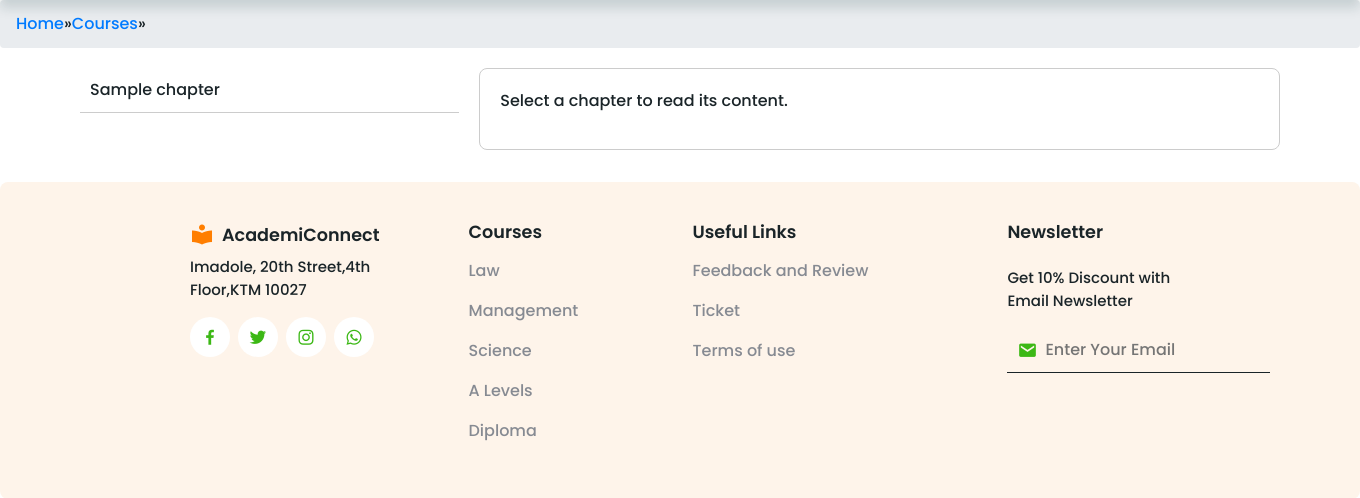
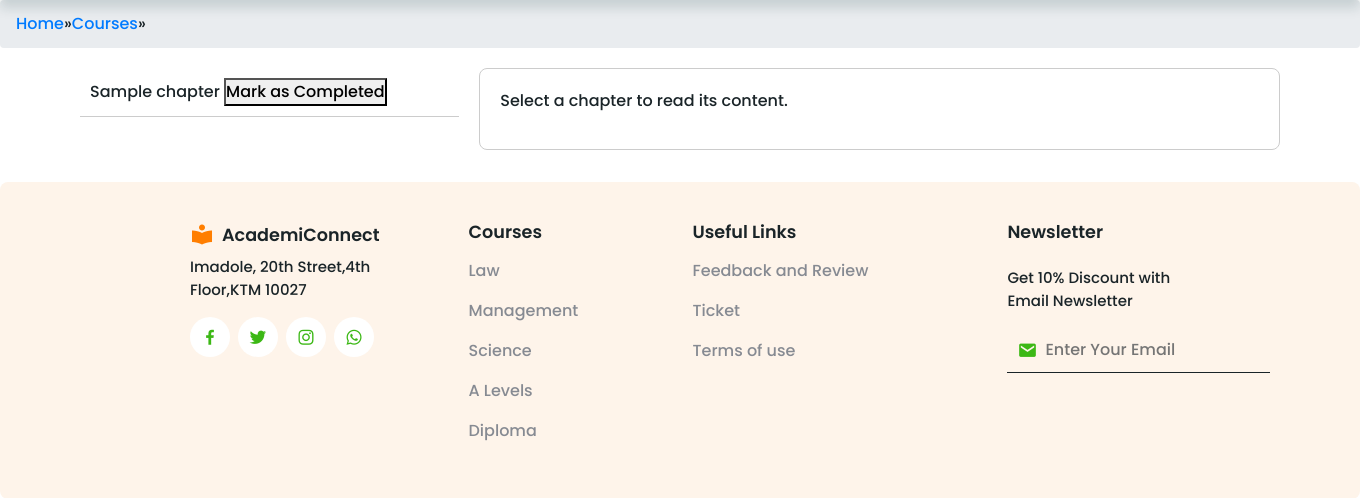
Before and after one commit to Pawan70056/3rdsemesterproject, a Django app: page /read/1/ in a window 1360 px wide. Shown: the part 120-618 px from the top of the page. Run offline with Django 5.2, Linux system fonts and the light colour scheme; tables that the repository leaves empty hold one stand-in row (values such as "Sample post"); some libraries are stand-ins or nearby versions.

Commit message:
mark as read completed

```diff
--- a/course/models.py
+++ b/course/models.py
@@ -2,7 +2,7 @@ from ckeditor.fields import RichTextField
 from django.contrib.auth.models import User
 from django.db import models
 from django.utils.translation import gettext_lazy as _
-
+from django.db.models import UniqueConstraint
 from authentication.models import Profile
 
 
@@ -168,3 +168,14 @@ class ContactMessage(models.Model):
 
     def __str__(self):
         return f"{self.name} - {self.email}"
+
+class UserChapterProgress(models.Model):
+    user = models.ForeignKey(User, on_delete=models.CASCADE)
+    chapter = models.ForeignKey(Chapter, on_delete=models.CASCADE)
+    completed = models.BooleanField(default=False)
+
+    class Meta:
+        # Ensure each user can only have one progress entry per chapter
+        constraints = [
+            UniqueConstraint(fields=['user', 'chapter'], name='unique_user_chapter_progress')
+        ]
--- a/course/templates/readCourse.html
+++ b/course/templates/readCourse.html
@@ -12,11 +12,22 @@
 <div class="chapters-container">
 
     <div class="chapters-list">
+        {% for chapter in chapters %}
+            <div class="chapter-item" onclick="showChapterContent('{{ chapter.id }}')" id="chapter{{ chapter.id }}">{{ chapter.title }}
 
-        {% for chapter in chapters %}
-            <div class="chapter-item" onclick="showChapterContent('{{ chapter.id }}')" id="chapter{{ chapter.id }}">{{ chapter.title }}</div>
+            {% if not user_progress.completed %}
+              <form action="{% url 'mark_chapter_completed' chapter.id %}" method="post" style="display: inline;">
+                {% csrf_token %}
+                <button type="submit">Mark as Completed</button>
+              </form>
+            {% else %}
+              <span style="color: green;"> - Completed</span>
+            {% endif %}
+
+            </div>
         {% endfor %}
     </div>
+
     <div class="chapter-content" id="chapterContent">
         <p>Select a chapter to read its content.</p>
     </div>
@@ -25,7 +36,6 @@
 
 {% block script %}
 <script>
-    // Modify the function to handle multiple contents
 function showChapterContent(chapterId) {
     const chapterContent = document.getElementById("chapterContent");
     chapterContent.innerHTML = "";
@@ -47,7 +57,7 @@ function showChapterContent(chapterId) {
                         return `<p>${content.text_content}</p>`;
                     } else if (content.content_type === 'pdf') {
                         return `<object data="${content.pdf_file}" type="application/pdf" width="100%" height="500px">
-                            <p>PDF viewer is not supported in your browser. <a  href="${content.pdf_file}" target="_blank">Click here to view PDF.</a></p>
+                            <p>PDF viewer is not supported in your browser. <a href="${content.pdf_file}" target="_blank">Click here to view PDF.</a></p>
                         </object>`;
                     }
                 }).join('');
@@ -62,6 +72,5 @@ function showChapterContent(chapterId) {
             chapterContent.innerHTML = "<p>Error loading chapter content.</p>";
         });
 }
-
 </script>
 {% endblock script %}
--- a/course/urls.py
+++ b/course/urls.py
@@ -12,6 +12,7 @@ urlpatterns = [
     path('enroll/<int:course_id>/', views.enroll_course, name='enroll_course'),
     path('read/<int:course_id>/', views.read, name= "read"),
     path('get_chapter_content/<int:chapter_id>/', views.get_chapter_content, name='get_chapter_content'),
+    path('mark_completed/<int:chapter_id>/', views.mark_chapter_completed, name='mark_chapter_completed'),
     path('my-courses/', views.my_courses, name='my_courses'),
     path('feedback/', views.feedback_submission, name='feedback_submission'),
     path('ticket/', views.ticket, name='ticket'),
--- a/course/views.py
+++ b/course/views.py
@@ -2,18 +2,17 @@ import json
 
 from django.contrib import messages
 from django.contrib.auth.decorators import login_required
+from django.db.models import Q
 from django.http import HttpResponseRedirect, JsonResponse
 # views.py
 from django.shortcuts import get_object_or_404, redirect, render
 
 from .froms import ContactForm, FeedbackForm
 from .models import (Book, Chapter, ContactMessage, Content, Course,
-                     CourseCategory, Feedback, MyCourses, Ticket)
+                     CourseCategory, Feedback, MyCourses, Ticket,
+                     UserChapterProgress)
 
-from django.db.models import Q
 
-from django.shortcuts import render
-from .models import Course
 def dashboard(request):
     # Retrieve all course categories
     course_categories = CourseCategory.objects.all()
@@ -205,3 +204,25 @@ def search(request):
 
     context = {'query': query, 'results': results}
     return render(request, 'search.html', context)
+
+from django.http import HttpResponse
+
+
+@login_required
+def mark_chapter_completed(request, chapter_id):
+    chapter = get_object_or_404(Chapter, pk=chapter_id)
+    user = request.user
+
+    # Check if the user has already marked this chapter as completed
+    user_progress, created = UserChapterProgress.objects.get_or_create(user=user, chapter=chapter)
+
+    if not user_progress.completed:
+        user_progress.completed = True
+        user_progress.save()
+        messages.success(request,'you have completed the chapter, congratulations!')
+
+    else:
+        messages.info(request,'you have already completed the chapter')
+
+    # Redirect back to the same page with a query parameter for the message
+    return HttpResponse(status=204)  # HTTP 204 No Content, as the response body is not required
```
Also changed, not shown: course/migrations/0006_userchapterprogress_and_more.py (added).
